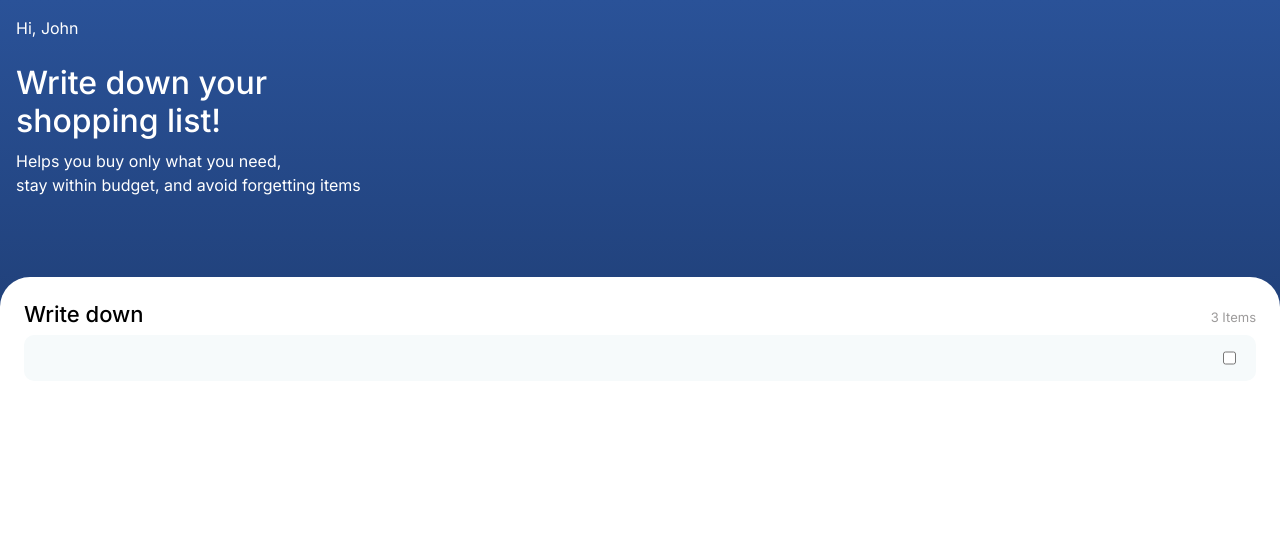
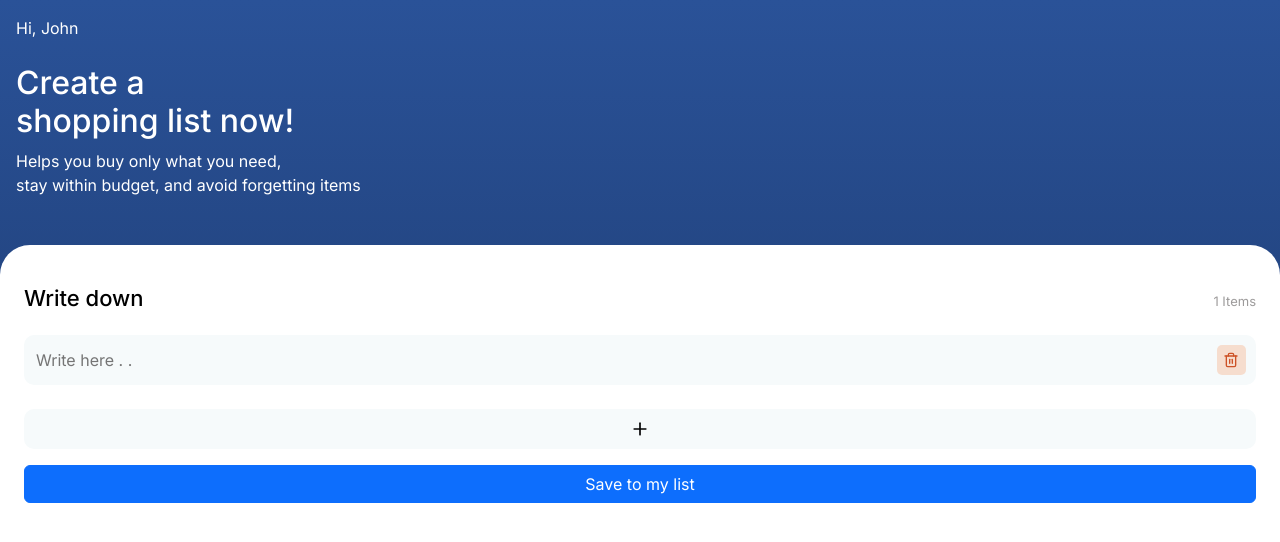
Before and after one commit to prajeesh-mp/shop-smart, a React (Create React App) app: page /list/1 in a window 1280 px wide. Shown: the top 542 px of the page. Built offline with nearby package versions, Linux system fonts and the light colour scheme.

Commit message:
Update: Purchase List Logic

```diff
--- a/src/pages/PurchaseList.tsx
+++ b/src/pages/PurchaseList.tsx
@@ -1,4 +1,49 @@
+import React, { RefObject, useEffect, useRef, useState } from "react";
+import { FiPlus, FiTrash2 } from "react-icons/fi";
+import AppButton from "../components/Form/Button";
+
+interface Item {
+  id: number;
+  value: string;
+}
+
 function PurchaseList(): JSX.Element {
+  const [inputFields, setInputFields] = useState<Item[]>([]);
+  const [idCounter, setIdCounter] = useState(0);
+
+  const handleAddInput = (callback?: () => void) => {
+    const newInputField = { id: idCounter, value: "" };
+    setInputFields([...inputFields, newInputField]);
+    setIdCounter(idCounter + 1); // Increment the counter
+    callback && callback();
+  };
+
+  const handleInputChange = (
+    id: number,
+    event: React.ChangeEvent<HTMLInputElement>
+  ) => {
+    const updatedInputs = inputFields.map((field) =>
+      field.id === id ? { ...field, value: event.target.value } : field
+    );
+    setInputFields(updatedInputs);
+  };
+
+  const handleRemoveInput = (id: number) => {
+    const remainingInputs = inputFields.filter((field) => field.id !== id);
+    setInputFields(remainingInputs);
+  };
+
+  const inputRefs = useRef<Array<RefObject<HTMLInputElement>>>([]);
+
+  // Create a new input ref for each input field
+  useEffect(() => {
+    if (idCounter === 0) handleAddInput();
+
+    inputRefs.current = Array(inputFields.length)
+      .fill(null)
+      .map((_, index) => inputRefs.current[index] || React.createRef());
+  }, [inputFields]);
+
   return (
     <div className="purchase">
       <div className="p-3">
@@ -6,7 +51,7 @@ function PurchaseList(): JSX.Element {
         <span>Hi, John</span>
 
         <h2 className="mt-4">
-          Write down your <br /> shopping list!
+          Create a <br /> shopping list now!
         </h2>
         <p>
           Helps you buy only what you need, <br />
@@ -14,16 +59,56 @@ function PurchaseList(): JSX.Element {
         </p>
       </div>
 
-      <div className="items mt-5 p-4">
-        <div className="items-top d-flex flex-row justify-content-between align-items-center">
+      <div className="items mt-3 p-4">
+        <div className="items-top d-flex flex-row justify-content-between align-items-center my-3">
           <h2 className="title">Write down</h2>
-          <span className="desc">3 Items</span>
+          <span className="desc">{inputFields.length} Items</span>
         </div>
 
-        <div className="item d-flex flex-row justify-content-between">
-          <input type="text" className="w-100" />
-          <input type="checkbox" />
+        {inputFields.map((input, index) => (
+          <div
+            className="item d-flex flex-row justify-content-between align-items-center mb-3"
+            key={input.id}
+          >
+            <input
+              type="text"
+              className="w-100"
+              placeholder="Write here . ."
+              onChange={(event) => handleInputChange(input.id, event)}
+              onKeyDown={(event) => {
+                if (event.key === "Enter") {
+                  event.preventDefault();
+                  handleAddInput();
+                  setTimeout(() => {
+                    if (inputRefs.current[index + 1]) {
+                      inputRefs.current[index + 1].current?.focus();
+                    }
+                  }, 100);
+                }
+              }}
+              ref={inputRefs.current[index]}
+            />
+            <div
+              className="trash d-flex flex-row justify-content-center align-items-center"
+              onClick={() => handleRemoveInput(input.id)}
+            >
+              <FiTrash2 color="#CD5226" />
+            </div>
+          </div>
+        ))}
+
+        <div
+          className="item d-flex flex-row justify-content-center mt-4"
+          onClick={() => handleAddInput()}
+        >
+          <FiPlus color="#000" size={20} />
         </div>
+
+        <AppButton
+          label="Save to my list"
+          isProcessing={false}
+          className="mt-3"
+        />
       </div>
     </div>
   );
```
